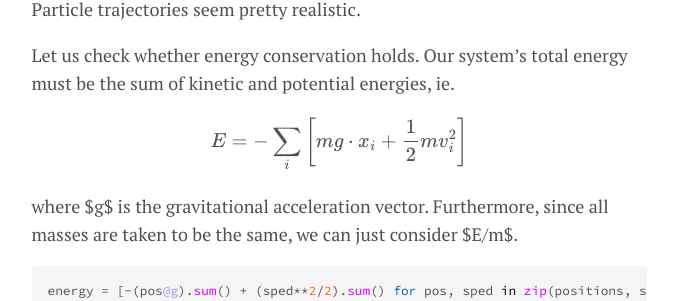
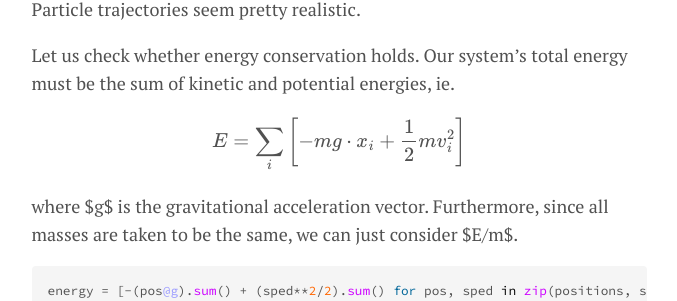
Before and after one commit to takeshimg92/takeshimg92.github.io, a Jekyll site: the page built from _posts/2024-05-16-collisions.md, in a window 1280 px wide and 900 px high, scrolled down 10938 px. Shown: the part 142-443 px from the top of the window, without its empty margins (301-978 px from the left). Built offline with Jekyll 4.4.1, drawn with Linux system fonts in a browser that asks for light colours; formulas are drawn with MathJax 3.

Commit message:
fixed sign on energy

```diff
--- a/_posts/2024-05-16-collisions.md
+++ b/_posts/2024-05-16-collisions.md
@@ -331,7 +331,7 @@ Great! From visual inspection alone, it seems like our algorithm is working. Par
 
 Let us check whether energy conservation holds. Our system's total energy must be the sum of kinetic and potential energies, ie.
 
-$$E = - \sum_i \left[ m  g \cdot x_i + \frac 12 m v_i^2\right]$$
+$$E = \sum_i \left[ -m  g \cdot x_i + \frac 12 m v_i^2\right]$$
 
 where $g$ is the gravitational acceleration vector. Furthermore, since all masses are taken to be the same, we can just consider $E/m$.
 
```
